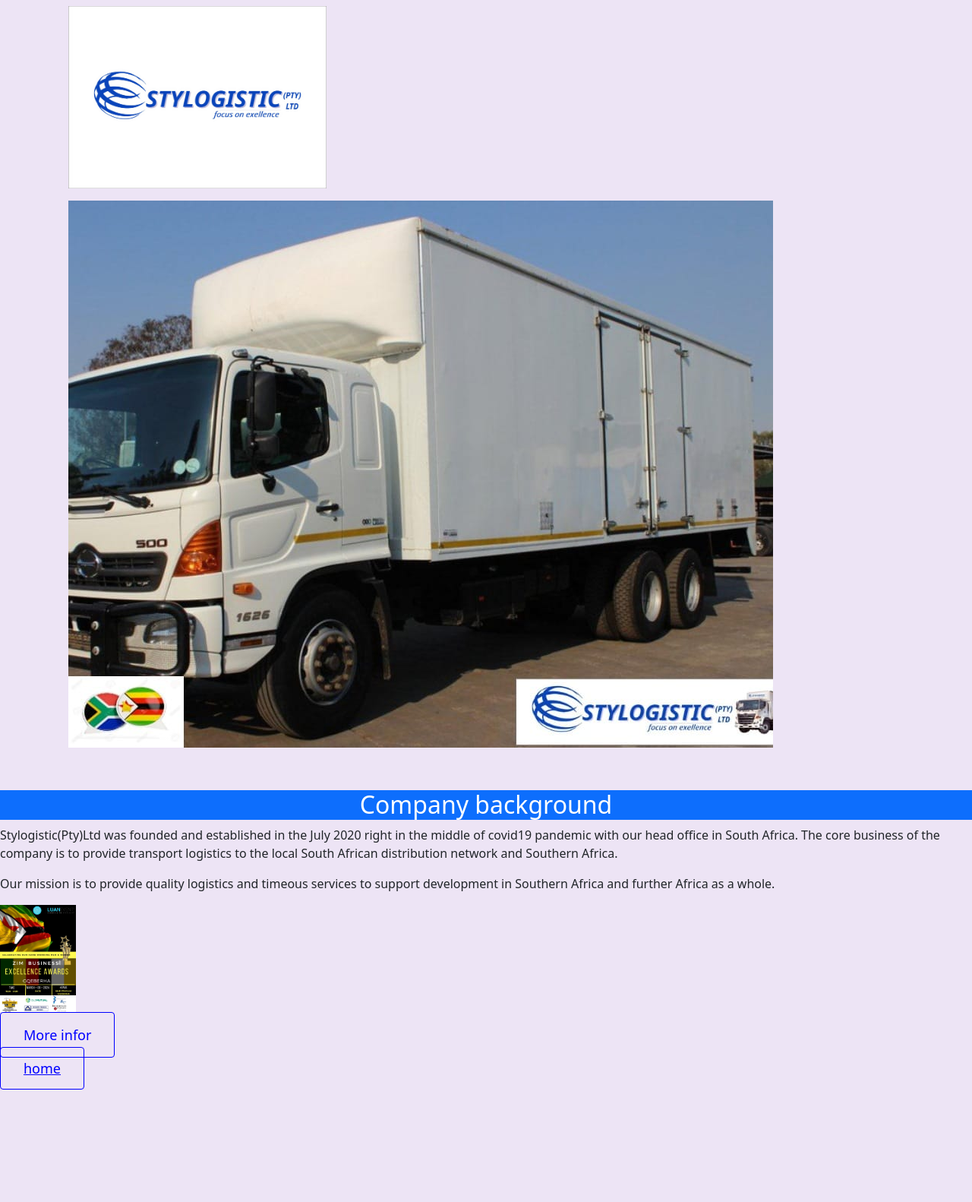
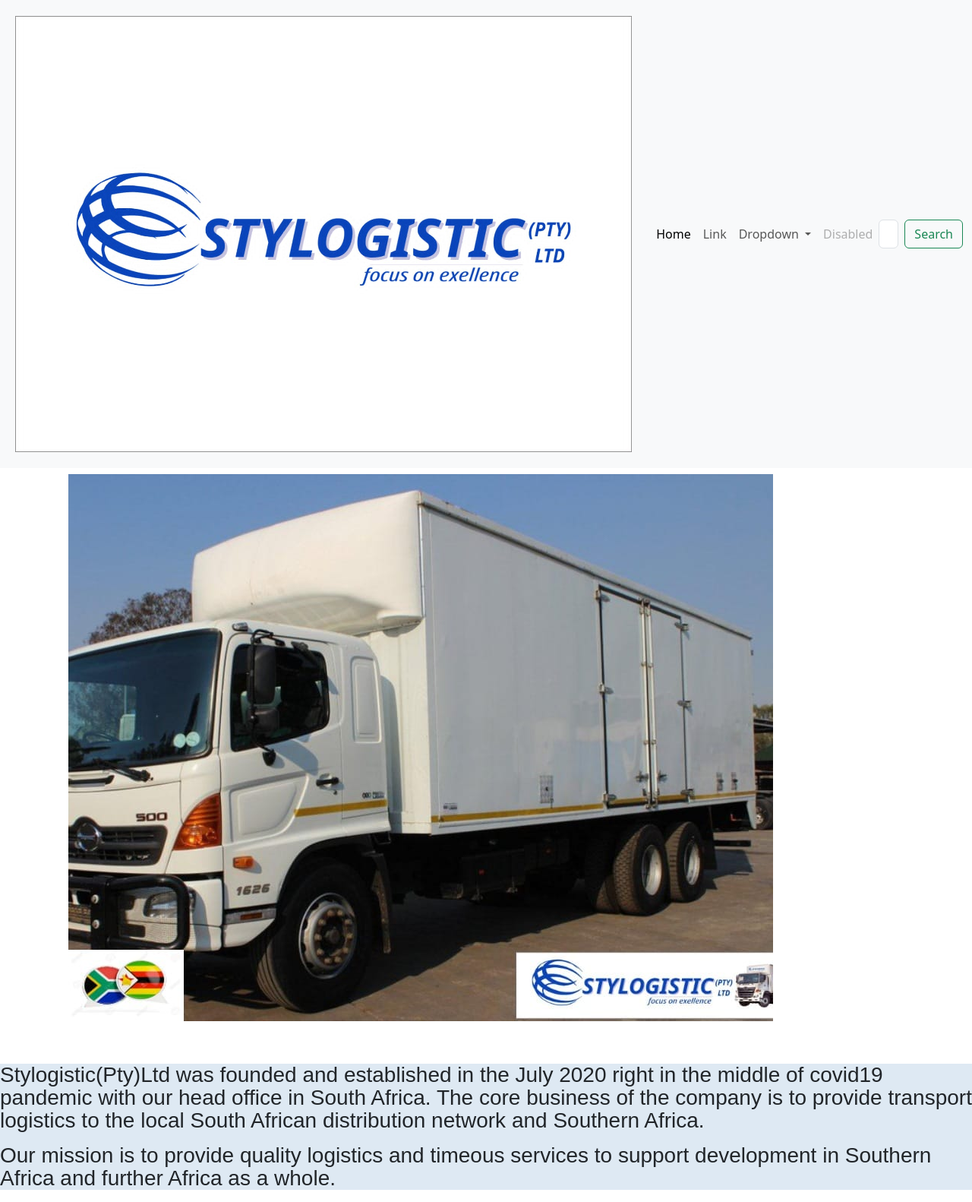
Before and after one commit to Gire1/Stylogistic, a plain HTML site: page index.html in a window 1280 px wide. Shown: the whole page at 76% size. Before the commit the page ends 1434 px from the top, so only its background shows below. Drawn offline with nearby package versions, Linux system fonts and the light colour scheme.

Commit message:
Added a Navbar

```diff
--- a/index.html
+++ b/index.html
@@ -1,48 +1,63 @@
-<!DOCTYPE html>
+<!doctype html>
 <html lang="en">
   <head>
-    <meta charset="UTF-8" />
-    <meta http-equiv="X-UA-Compatible" content="IE=edge" />
-    <meta name="viewport" content="width=device-width, initial-scale=1.0" />
-    <title>Stylogisic</title>
+    <meta charset="utf-8">
+    <meta name="viewport" content="width=device-width, initial-scale=1">
+    <link  rel="stylesheet" href="styles.css"/>
+    <title>Stylogistic</title>
+    <link href="https://cdn.jsdelivr.net/npm/bootstrap@5.3.3/dist/css/bootstrap.min.css" rel="stylesheet" integrity="sha384-QWTKZyjpPEjISv5WaRU9OFeRpok6YctnYmDr5pNlyT2bRjXh0JMhjY6hW+ALEwIH" crossorigin="anonymous">
+  </head>
+  <body>
 
-    <link
-      href="https://cdn.jsdelivr.net/npm/bootstrap@5.0.0-beta2/dist/css/bootstrap.min.css"
-      rel="stylesheet"
-      integrity="sha384-BmbxuPwQa2lc/FVzBcNJ7UAyJxM6wuqIj61tLrc4wSX0szH/Ev+nYRRuWlolflfl"
-      crossorigin="anonymous"
-    />
-    <link rel="preconnect" href="https://fonts.gstatic.com" />
-    <link
-      href="https://fonts.googleapis.com/css2?family=Playfair+Display:wght@700&family=Poppins:wght@500;700&display=swap"
-      rel="stylesheet"
-    />
-    <link rel="stylesheet" href="styles.css" />
+    <script src="https://cdn.jsdelivr.net/npm/bootstrap@5.3.3/dist/js/bootstrap.bundle.min.js" integrity="sha384-YvpcrYf0tY3lHB60NNkmXc5s9fDVZLESaAA55NDzOxhy9GkcIdslK1eN7N6jIeHz" crossorigin="anonymous"></script>
+    <nav class="navbar navbar-expand-lg bg-body-tertiary">
+  <div class="container-fluid">
+    <a class="navbar-brand" href="#"><img src="images/logo.jpg" class="img-fluid rounded p-2"/></a>
+    <button class="navbar-toggler" type="button" data-bs-toggle="collapse" data-bs-target="#navbarSupportedContent" aria-controls="navbarSupportedContent" aria-expanded="false" aria-label="Toggle navigation">
+      <span class="navbar-toggler-icon"></span>
+    </button>
+    <div class="collapse navbar-collapse" id="navbarSupportedContent">
+      <ul class="navbar-nav me-auto mb-2 mb-lg-0">
+        <li class="nav-item">
+          <a class="nav-link active" aria-current="page" href="#">Home</a>
+        </li>
+        <li class="nav-item">
+          <a class="nav-link" href="#">Link</a>
+        </li>
+        <li class="nav-item dropdown">
+          <a class="nav-link dropdown-toggle" href="#" role="button" data-bs-toggle="dropdown" aria-expanded="false">
+            Dropdown
+          </a>
+          <ul class="dropdown-menu">
+            <li><a class="dropdown-item" href="/services.html">Services</a></li>
+            <li><a class="dropdown-item" href="/about.html">About Us</a></li>
+            <li><hr class="dropdown-divider"></li>
+            <li><a class="dropdown-item" href="/contact.html">Contact Us</a></li>
+          </ul>
+        </li>
+        <li class="nav-item">
+          <a class="nav-link disabled" aria-disabled="true">Disabled</a>
+        </li>
+      </ul>
+      <form class="d-flex" role="search">
+        <input class="form-control me-2" type="search" placeholder="Search" aria-label="Search">
+        <button class="btn btn-outline-success" type="submit">Search</button>
+      </form>
+    </div>
+  </div>
+</nav>
+  </body>
+</html>
 
-    <script
-      src="https://cdn.jsdelivr.net/npm/bootstrap@5.0.0-beta2/dist/js/bootstrap.bundle.min.js"
-      integrity="sha384-b5kHyXgcpbZJO/tY9Ul7kGkf1S0CWuKcCD38l8YkeH8z8QjE0GmW1gYU5S9FOnJ0"
-      crossorigin="anonymous"
-    ></script>
-    <script
-      src="https://kit.fontawesome.com/ddc3ee268a.js"
-      crossorigin="anonymous"
-    ></script>
-  </head>
 
-  <body>
  <div class="container">
   <div class="row">
-    <div class="col-md-4">
-    <img src="images/logo.jpg" class="img-fluid rounded p-2"/>
-    </div>
-    <div class="col=md-8">
+    <div class="col=md-12">
   <img src="images/picture3.jpeg"class="img-fluid rounded p-2" />
 </div>
   </div>
  </div>
 <div class="main mt-5">
-  <h2 class="bg-primary text-white text-center">Company background</h2>
   <p>
     Stylogistic(Pty)Ltd was founded and established in the July 2020 right in the middle of covid19 pandemic with our head office in South Africa.
     The core business of the company is to provide transport logistics to the local South African distribution network and Southern Africa.
@@ -51,13 +66,6 @@
 
   </p>
 </div>
-  <div>
-  <img src="images/picture11.jpeg" />
-  </div>
-  <div>
-  <a href="/about.html" class="btn btn-branding-outline">More infor</a>
-  </div>
-<a href="/home.html" class="btn-branding-outline">home</a>
 
 </body>
 </html>
--- a/styles.css
+++ b/styles.css
@@ -5,8 +5,9 @@ h1{
     color: blue;
 }
 img{
-    max-width: 100px;
-    height: auto;
+    max-width:100px;
+    height: auto
+
 }
 .btn-branding-outline{
     color: blue;
@@ -18,5 +19,14 @@ img{
     text-align: center;
 }
 .logo{
-    max-width: 450px;
+    max-width: 100px
 }
+.main{
+    line-height: 30px;
+    font-weight: 200;
+    font-family: sans-serif;
+    font-size: 28px;
+    background-color: rgb(222, 233, 243);
+
+
+}
```
